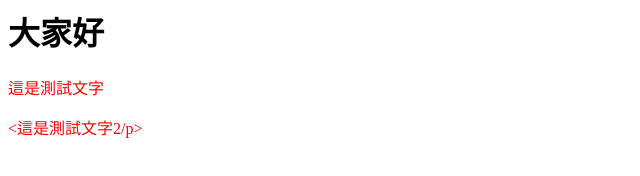
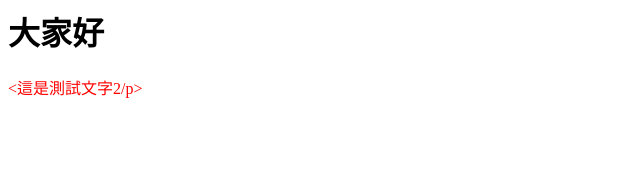
Before and after one commit to shiangfei/hahow-git, a plain HTML site: page index2.html in a window 1280 px wide. Shown: the whole page, without its empty margins (0-640 px from the left). Drawn offline with Linux system fonts and the light colour scheme.

Commit message:
Update index2.html

```diff
--- a/index2.html
+++ b/index2.html
@@ -1,12 +1,11 @@
 <html>
   <head>
-    <title>Hello</title>
+    <title>World</title>
     <link rel="stylesheet" href="style/main.css">
   </head>
 
   <body>
     <h1>大家好</h1>
-    <p class="red-color">這是測試文字</p>
     <p class="red-color"><這是測試文字2/p>
   </body>
 </html>
```
